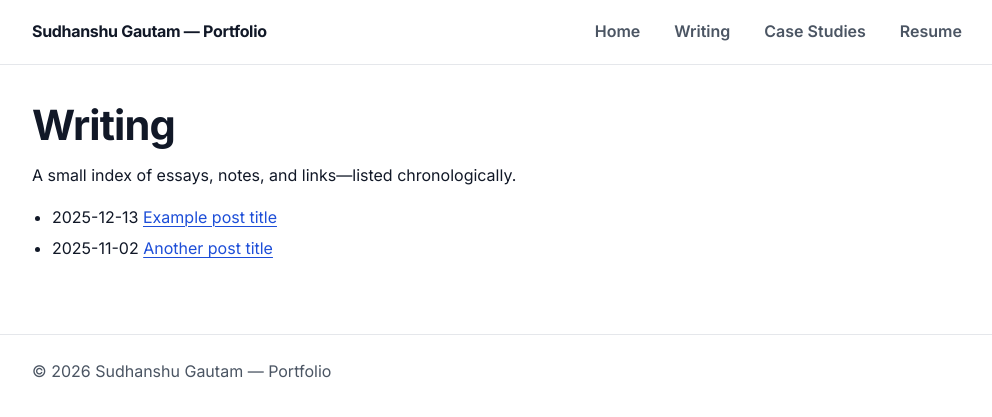
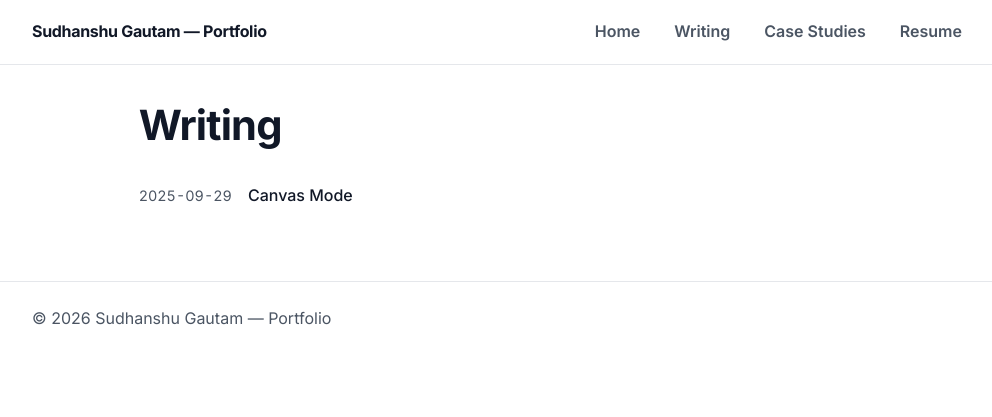
Before and after one commit to Sudhanshugtm/Sudhanshugtm.github.io, a Jekyll site: the page built from writing/index.md, in a window 1280 px wide. Shown: the top 417 px of the page, without its empty margins (138-1130 px from the left). Built offline with Jekyll 4.4.1, drawn with Linux system fonts in a browser that asks for light colours.

Commit message:
Simplify writing section design
- Cleaner, minimal post list layout
- Remove bloated card styles
- Simple date + title format
- Better readability

Co-Authored-By: Claude Sonnet 4.5 <noreply@anthropic.com>

```diff
--- a/style.css
+++ b/style.css
@@ -197,55 +197,76 @@ blockquote {
 }
 
 /* Writing */
-.writing,
+.writing-simple,
 .post,
 .article {
   max-width: 72ch;
   margin: 0 auto;
 }
 
-.post-title,
-.article-title {
-  margin-top: 6px;
+.writing-simple h1 {
+  margin-bottom: 32px;
 }
 
-.post-meta,
-.article-meta {
-  color: var(--muted);
-  font-size: .95rem;
-}
-
-/* Lists of posts */
-.post-list {
+/* Simple post list */
+.post-list-simple {
   list-style: none;
   padding: 0;
-  margin: 18px 0 0;
-  display: grid;
-  gap: 12px;
-}
-
-.post-list li {
   margin: 0;
 }
 
-.post-item {
-  border: 1px solid var(--border);
-  border-radius: var(--radius);
-  background: #fff;
-  padding: 14px 16px;
+.post-list-simple li {
+  margin: 0 0 16px;
+  display: flex;
+  gap: 16px;
+  align-items: baseline;
 }
 
-.post-item a {
-  color: var(--text);
-  text-decoration: none;
-  font-weight: 700;
+.post-list-simple .post-date {
+  color: var(--muted);
+  font-size: 0.9rem;
+  font-variant-numeric: tabular-nums;
+  min-width: 80px;
 }
 
-.post-item a:hover { color: var(--accent); }
+.post-list-simple a {
+  text-decoration: none;
+  color: var(--text);
+  font-weight: 500;
+}
 
-.post-item .excerpt {
-  margin-top: 6px;
+.post-list-simple a:hover {
+  color: var(--accent);
+  text-decoration: underline;
+}
+
+/* Post layout */
+.post-hero {
+  margin-bottom: 32px;
+}
+
+.post-hero h1 {
+  margin-bottom: 8px;
+}
+
+.post-hero .post-date {
   color: var(--muted);
+  font-size: 0.95rem;
+}
+
+.post-content {
+  max-width: 65ch;
+}
+
+.back-link {
+  display: inline-block;
+  margin-top: 48px;
+  color: var(--muted);
+  text-decoration: none;
+}
+
+.back-link:hover {
+  color: var(--text);
 }
 
 /* Case studies */
--- a/writing/index.md
+++ b/writing/index.md
@@ -4,22 +4,15 @@ title: Writing
 description: Essays, notes, and links.
 ---
 
-<section class="writing-index">
-  <header class="writing-header">
-    <h1>{{ page.title }}</h1>
-    <p class="writing-intro">
-      A small index of essays, notes, and links—listed chronologically.
-    </p>
-  </header>
+<div class="writing-simple">
+  <h1>Writing</h1>
 
-  <ul class="writing-list">
+  <ul class="post-list-simple">
+    {% for post in site.posts %}
     <li>
-      <span class="writing-date">2025-12-13</span>
-      <a href="#">Example post title</a>
+      <span class="post-date">{{ post.date | date: "%Y-%m-%d" }}</span>
+      <a href="{{ post.url | relative_url }}">{{ post.title }}</a>
     </li>
-    <li>
-      <span class="writing-date">2025-11-02</span>
-      <a href="#">Another post title</a>
-    </li>
+    {% endfor %}
   </ul>
-</section>
+</div>
```
